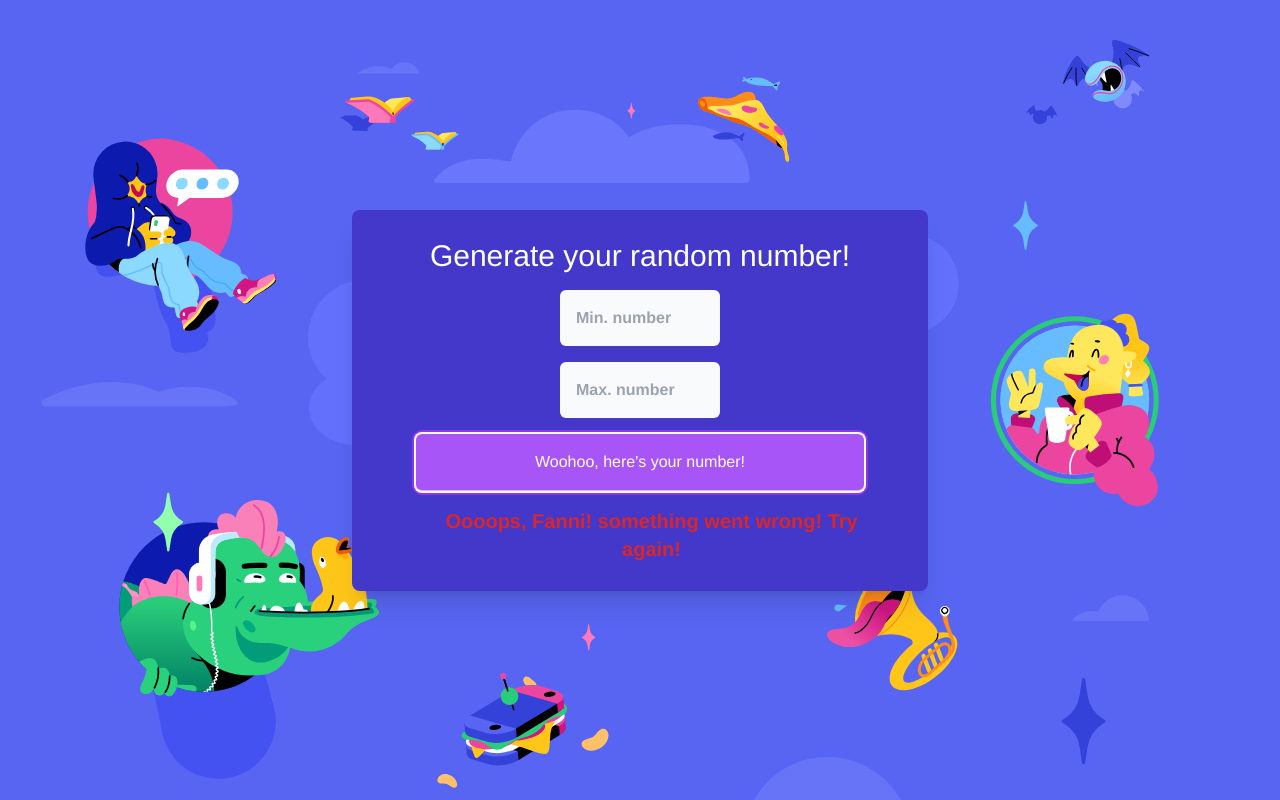
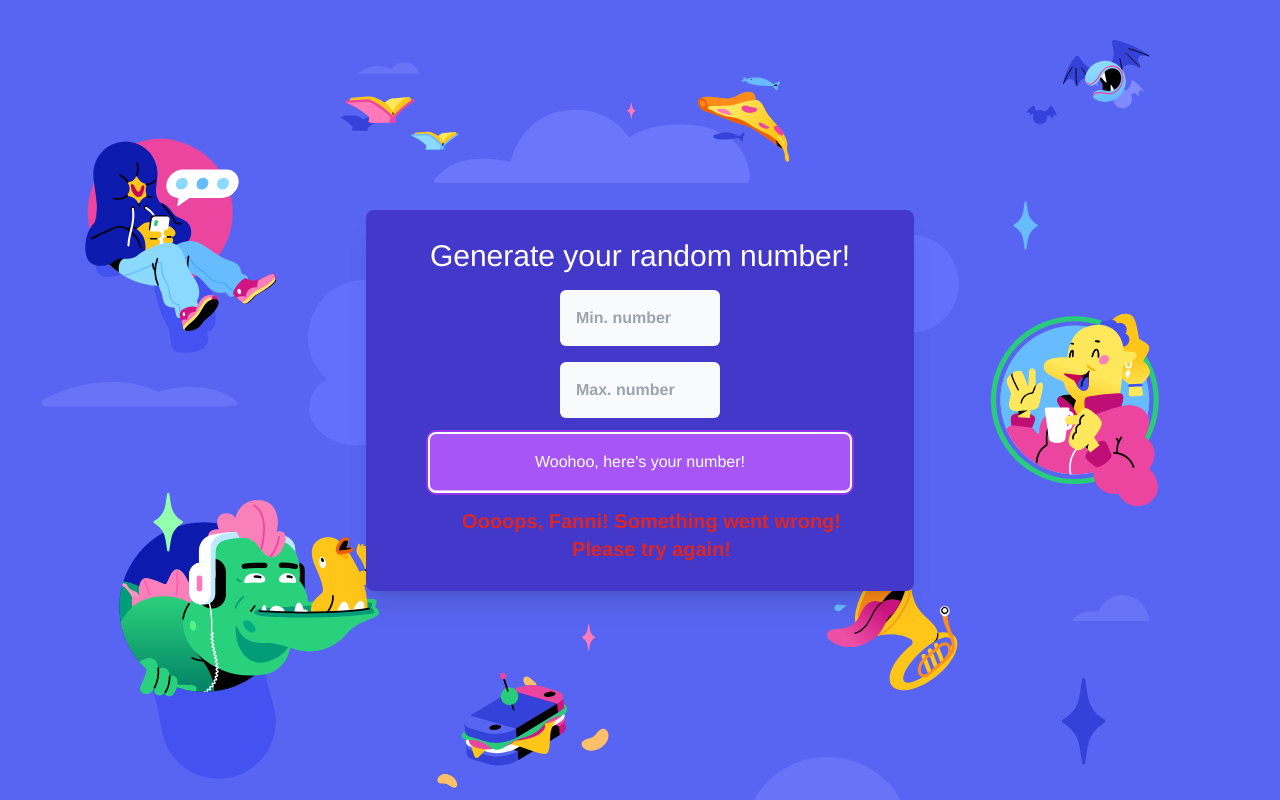
Before and after one commit to leventefrks/silly-random-number-generator, a Vue app: page / in a window 1280 px wide. Both pictures are taken after a click on the button "Woohoo, here's your number!". Built offline with nearby package versions, Linux system fonts and the light colour scheme.

Commit message:
personalized error message mod

```diff
--- a/src/components/Random.vue
+++ b/src/components/Random.vue
@@ -1387,7 +1387,9 @@
             class="mt-6 text-center text-md sm:text-xl font-semibold text-red-600"
             :class="{ shake: isError }"
           >
-            Oooops, Fanni! something went wrong! Try again!
+            Oooops, Fanni! Something went wrong!
+            <br />
+            Please try again!
           </p>
         </div>
       </div>
```
